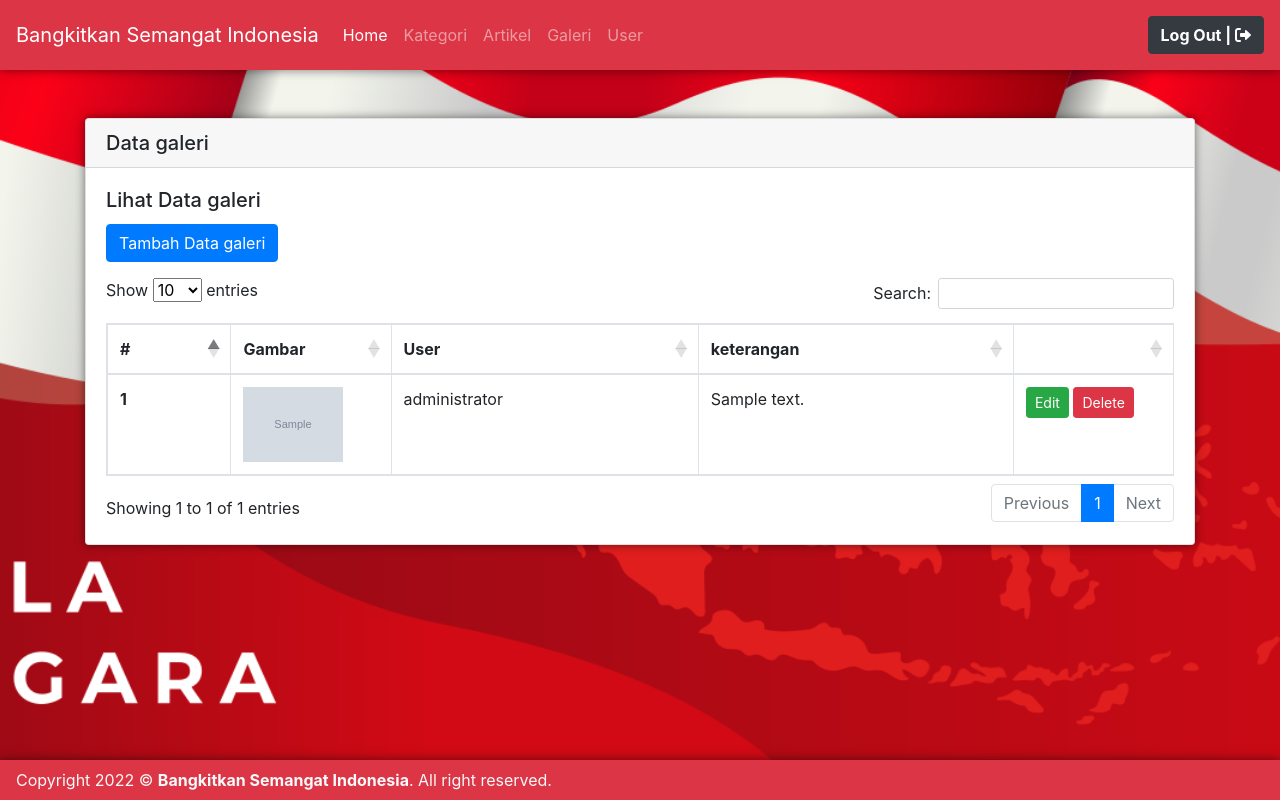
After one commit to Ndaru244/bangkit_indonesia, a PHP site: page /admin/page_galeri.php in a window 1280 px wide. The commit adds this page. Run offline with PHP 8.4, Linux system fonts and the light colour scheme; a user stored in the database is signed in; data comes from the database, SQL or seed files in the repository; tables that the repository leaves empty hold one stand-in row (values such as "Sample post"); grey boxes marked "Sample" are stand-in pictures; data that the repository does not hold is empty; some libraries are stand-ins or nearby versions.

Commit message:
add: crud galeri

```diff
--- a/admin/_header.php
+++ b/admin/_header.php
@@ -68,7 +68,7 @@ if ($_SESSION['status'] != "sudah_login") {
                 <li class="nav-item <?php if ($uriSegments[3] == "page_galeri.php") {
                                         echo "active";
                                     } ?>">
-                    <a class="nav-link" href="page_user.php">Galeri</a>
+                    <a class="nav-link" href="page_galeri.php">Galeri</a>
                 </li>
                 <li class="nav-item <?php if ($uriSegments[3] == "page_user.php") {
                                         echo "active";
--- /dev/null
+++ b/admin/page_galeri.php
@@ -0,0 +1,139 @@
+<?php
+include '_header.php';
+?>
+<!-- content -->
+<div class="container mt-5">
+    <div class="card im-box mb-5">
+        <h5 class="card-header">Data galeri</h5>
+        <div class="card-body">
+            <h5 class="card-title">Lihat Data galeri</h5>
+            <!-- Alert -->
+            <?php if (isset($_SESSION['sukses'])) {
+                $message = $_SESSION['sukses']; ?>
+                <div class="alert alert-success alert-dismissible fade show" id="alert" role="alert">
+
+                    <strong>Sukses!</strong><br> <?= $message ?>
+                    <button type="button" class="close" data-dismiss="alert" aria-label="Close">
+                        <span aria-hidden="true">&times;</span>
+                    </button>
+                </div>
+            <?php unset($_SESSION['sukses']);
+            } ?>
+            <!-- ./Alert -->
+            <button type="button" class="btn btn-primary" data-toggle="modal" data-target="#modalAdd">
+                Tambah Data galeri
+            </button>
+            <div class="table-responsive-md mt-3">
+                <table id="tabel-data" class="table table-bordered">
+                    <thead>
+                        <tr>
+                            <th scope="col">#</th>
+                            <th style="width: 15%;">Gambar</th>
+                            <th scope="col">User</th>
+                            <th scope="col">keterangan</th>
+                            <th style="width: 15%;">&nbsp;</th>
+                        </tr>
+                    </thead>
+                    <tbody>
+                        <?php
+                        $i = 1;
+                        $data = mysqli_query($con, "SELECT * FROM gallery inner join users on gallery.id_user=users.id_user");
+                        foreach ($data as $row) :
+                        ?>
+                        <tr>
+                            <th><?= $i++ ?></th>
+                            <td><img src="<?= "img_gallery/" . $row['gambar'] ?>" width="100"></td>
+                            <td><?= $row['nama_user'] ?></td>
+                            <td><?= $row['keterangan'] ?></td>
+                            <td>
+                            <a class="btn btn-sm btn-success" href="galeri_edit.php?id=<?= $row['id'] ?>">Edit</a>
+                                    <a class="btn btn-sm btn-danger" href="" data-toggle="modal" data-target="#modalDelete<?= $row['id'] ?>">Delete</a>
+                                    <!-- Modal Delete -->
+                                    <div class="modal fade" id="modalDelete<?= $row['id'] ?>" tabindex="-1" role="dialog" aria-hidden="true">
+                                        <div class="modal-dialog modal-sm modal-dialog-centered" role="document">
+                                            <div class="modal-content">
+                                                <div class="modal-header">
+                                                    <h5 class="modal-title">Yakin ?</h5>
+                                                    <button type="button" class="close" data-dismiss="modal" aria-label="Close">
+                                                        <span aria-hidden="true">&times;</span>
+                                                    </button>
+                                                </div>
+                                                <div class="modal-body">
+                                                    <p>Yakin Ingin Menghapus Gambar Ini?</p>
+                                                    <img src="<?= "img_gallery/" . $row['gambar'] ?>" width="auto" class="rounded mx-auto d-block img-fluid">
+
+                                                </div>
+                                                <div class="modal-footer">
+                                                    <button type="reset" class="btn btn-danger " data-dismiss="modal">Batal</button>
+                                                    <a href="galeri_delete.php?id=<?= $row['id'] ?>" class="btn btn-primary ">Ya, Saya Yakin</a>
+                                                </div>
+                                            </div>
+                                        </div>
+                                    </div>
+                                    <!-- ./Modal Delete -->
+                            </td>
+                        </tr>
+                        <?php endforeach ?>
+                    </tbody>
+                </table>
+            </div>
+        </div>
+    </div>
+</div>
+<!-- ./content -->
+
+
+<!-- Modal Add -->
+<div class="modal fade" id="modalAdd" tabindex="-1" role="dialog" aria-hidden="true">
+    <div class="modal-dialog" role="document">
+        <div class="modal-content">
+            <div class="modal-header">
+                <h5 class="modal-title">Tambah Galeri</h5>
+                <button type="button" class="close" data-dismiss="modal" aria-label="Close">
+                    <span aria-hidden="true">&times;</span>
+                </button>
+            </div>
+            <div class="modal-body">
+                <form action="galeri_add.php" method="POST" enctype="multipart/form-data">
+                    <div class="form-group">
+                        <label for="">Gambar</label><br>
+                        <img id="preview" class="mb-2" src="#" alt="preview images" style="width: 20%;" />
+                        <div class="input-group mb-3">
+                            <div class="custom-file">
+                                <input accept="image/*" type="file" name="gambar" id="imgInp" class="custom-file-input" id="inputGroupFile01" aria-describedby="inputGroupFileAddon01" required>
+                                <label class="custom-file-label" for="inputGroupFile01">Pilih Gambar</label>
+                            </div>
+                        </div>
+                        <label for="">User</label>
+                        <select multiple class="form-control" required name="id_user">
+                            <option>- Pilih User -</option>
+                            <?php
+                            $tampil = mysqli_query($con, "SELECT * FROM users");
+                            foreach ($tampil as $row) : ?>
+                                <option value="<?= $row['id_user'] ?>" <?= $_SESSION['user_id'] != $row['id_user'] ? '' : 'selected'; ?>>
+                                    <?= $row['nama_user'] ?>
+                                </option>
+                            <?php endforeach ?>
+                        </select>
+                        <label for="">Keterangan</label>
+                        <textarea name="keterangan" class="form-control" rows="5" required></textarea>
+                    </div>
+                    <div class="form-group">
+                        <div class="row">
+                            <div class="col-6">
+                                <button type="button" class="btn btn-block btn-danger " data-dismiss="modal">Close</button>
+                            </div>
+                            <div class="col-6">
+                                <button type="submit" name="submit" class="btn btn-block btn-primary ">Submit</button>
+                            </div>
+                        </div>
+                    </div>
+                </form>
+            </div>
+        </div>
+    </div>
+</div>
+<!-- ./Modal add -->
+<?php
+include '_footer.php';
+?>
```
Also changed, not shown: admin/galeri_add.php (added, +29 -0 lines), admin/galeri_delete.php (added, +19 -0 lines), admin/galeri_edit.php (added, +98 -0 lines).
